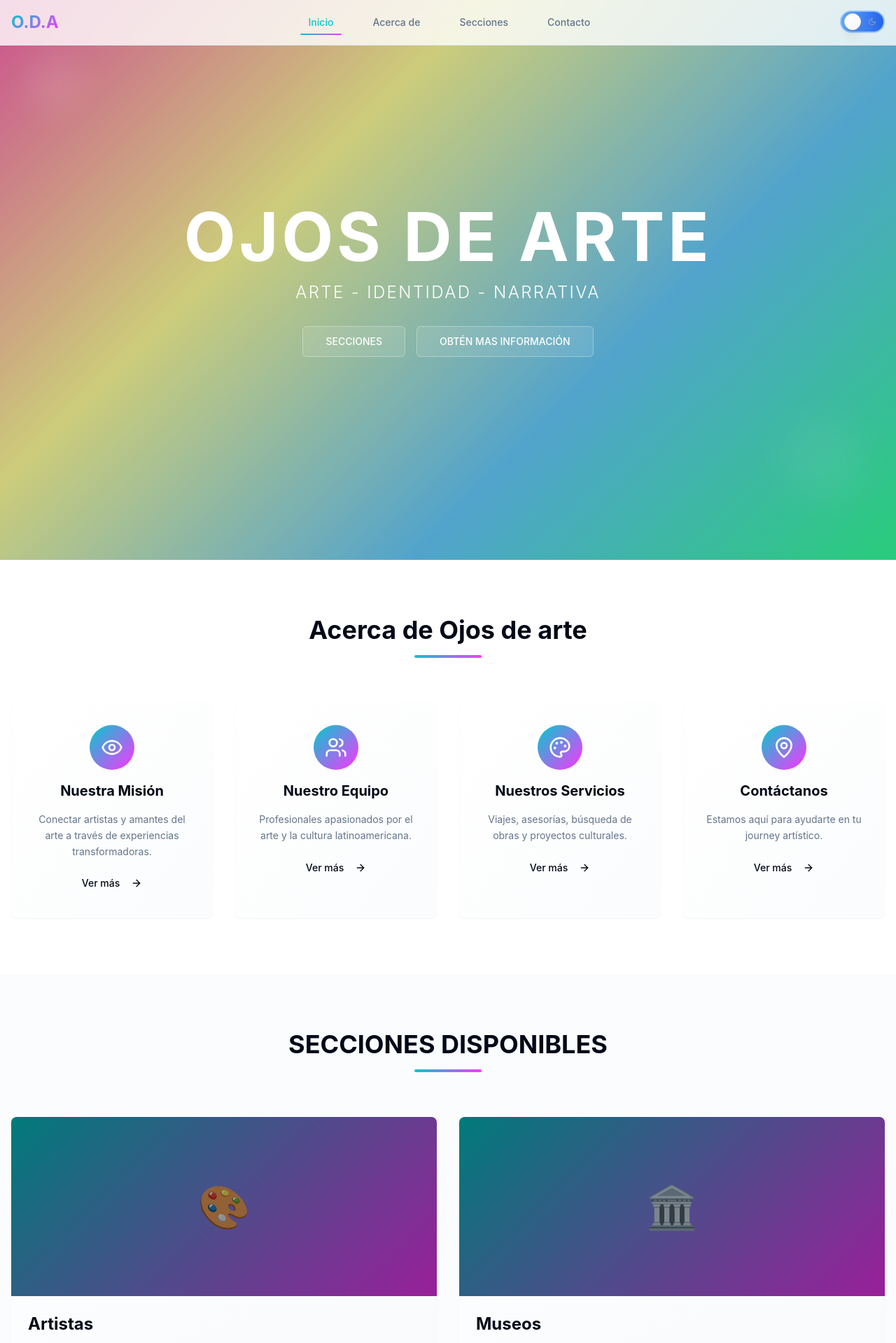
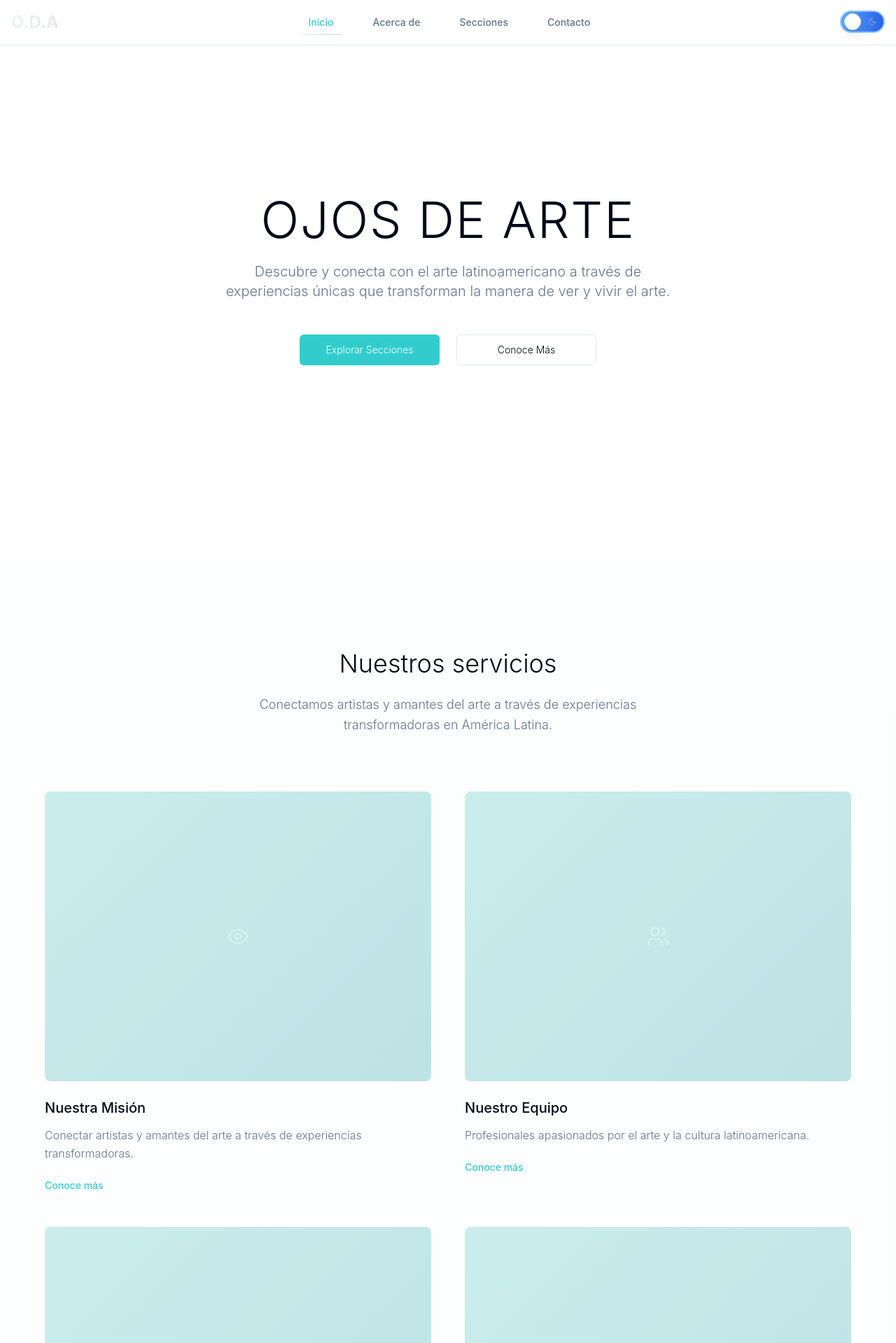
Before and after one commit to mateosp/mind-canvas-showcase, a React (Vite) app: page / in a window 1280 px wide. Shown: the top 1919 px of the page at 70% size. Built offline with nearby package versions, Linux system fonts and the light colour scheme.

Commit message:
Refactor: Minimalist design update
Update the website's design to a more minimalist aesthetic inspired by yonobi.com. This includes softening the color palette, implementing a sans-serif typography, and replicating the "our styles" section design for the "About Ojos de Arte" page.

```diff
--- a/src/index.css
+++ b/src/index.css
@@ -15,16 +15,16 @@
     --popover: 0 0% 100%;
     --popover-foreground: 222.2 84% 4.9%;
 
-    --primary: 180 100% 40%;
+    --primary: 180 60% 50%;
     --primary-foreground: 0 0% 100%;
 
-    --secondary: 210 40% 96.1%;
+    --secondary: 210 20% 98%;
     --secondary-foreground: 222.2 47.4% 11.2%;
 
-    --muted: 210 40% 96.1%;
+    --muted: 210 20% 98%;
     --muted-foreground: 215.4 16.3% 46.9%;
 
-    --accent: 300 100% 60%;
+    --accent: 300 40% 70%;
     --accent-foreground: 0 0% 100%;
 
     --destructive: 0 84.2% 60.2%;
@@ -34,10 +34,10 @@
     --input: 214.3 31.8% 91.4%;
     --ring: 180 100% 40%;
 
-    /* Art-inspired gradients */
-    --gradient-hero: linear-gradient(135deg, hsl(330 100% 70%), hsl(60 100% 80%), hsl(200 100% 70%), hsl(150 100% 60%));
-    --gradient-card: linear-gradient(135deg, hsl(180 100% 40%), hsl(300 100% 60%));
-    --gradient-accent: linear-gradient(45deg, hsl(330 100% 70%), hsl(60 100% 80%));
+    /* Soft gradients */
+    --gradient-hero: linear-gradient(135deg, hsl(200 30% 95%), hsl(220 30% 95%));
+    --gradient-card: linear-gradient(135deg, hsl(180 20% 95%), hsl(200 20% 90%));
+    --gradient-accent: linear-gradient(45deg, hsl(210 30% 95%), hsl(190 30% 95%));
 
     /* Shadows with artistic flair */
     --shadow-artistic: 0 20px 60px -10px hsl(180 100% 40% / 0.3);
@@ -76,16 +76,16 @@
     --popover: 222.2 84% 4.9%;
     --popover-foreground: 210 40% 98%;
 
-    --primary: 180 100% 50%;
+    --primary: 180 40% 60%;
     --primary-foreground: 0 0% 100%;
 
-    --secondary: 217.2 32.6% 17.5%;
+    --secondary: 217.2 20% 15%;
     --secondary-foreground: 210 40% 98%;
 
-    --muted: 217.2 32.6% 17.5%;
+    --muted: 217.2 20% 15%;
     --muted-foreground: 215 20.2% 65.1%;
 
-    --accent: 300 100% 70%;
+    --accent: 300 30% 70%;
     --accent-foreground: 0 0% 100%;
 
     --destructive: 0 62.8% 30.6%;
@@ -95,10 +95,10 @@
     --input: 217.2 32.6% 17.5%;
     --ring: 180 100% 50%;
 
-    /* Dark mode gradients */
-    --gradient-hero: linear-gradient(135deg, hsl(330 100% 50%), hsl(60 100% 60%), hsl(200 100% 50%), hsl(150 100% 40%));
-    --gradient-card: linear-gradient(135deg, hsl(180 100% 30%), hsl(300 100% 40%));
-    --gradient-accent: linear-gradient(45deg, hsl(330 100% 50%), hsl(60 100% 60%));
+    /* Dark mode soft gradients */
+    --gradient-hero: linear-gradient(135deg, hsl(220 20% 10%), hsl(200 20% 15%));
+    --gradient-card: linear-gradient(135deg, hsl(180 15% 20%), hsl(200 15% 25%));
+    --gradient-accent: linear-gradient(45deg, hsl(210 20% 20%), hsl(190 20% 25%));
 
     --shadow-artistic: 0 20px 60px -10px hsl(180 100% 50% / 0.4);
     --shadow-card: 0 10px 30px -5px hsl(0 0% 0% / 0.3);
@@ -120,7 +120,7 @@
 
   body {
     @apply bg-background text-foreground;
-    font-family: 'Inter', -apple-system, BlinkMacSystemFont, 'Segoe UI', sans-serif;
+    font-family: 'Inter', 'Helvetica Neue', 'Arial', sans-serif;
     scrollbar-width: none; /* Firefox */
     -ms-overflow-style: none; /* Internet Explorer 10+ */
   }
--- a/src/pages/Home.tsx
+++ b/src/pages/Home.tsx
@@ -62,91 +62,104 @@ export default function Home() {
       <Navbar />
 
       {/* Hero Section */}
-      <section className="relative min-h-screen flex items-center justify-center bg-gradient-hero text-white overflow-hidden">
-        <div className="absolute inset-0 bg-black/20"></div>
-        <div className="relative z-10 text-center space-y-8 px-4">
-          <div className="space-y-4 animate-fade-in">
-            <h1 className="text-6xl md:text-8xl font-bold tracking-wider">
+      <section className="relative min-h-screen flex items-center justify-center bg-background text-foreground">
+        <div className="relative z-10 text-center space-y-12 px-4 max-w-4xl mx-auto">
+          <div className="space-y-6 animate-fade-in">
+            <h1 className="text-5xl md:text-7xl font-light tracking-wide text-foreground">
               OJOS DE ARTE
             </h1>
-            <p className="text-xl md:text-2xl font-light tracking-widest">
-              ARTE - IDENTIDAD - NARRATIVA
+            <p className="text-lg md:text-xl font-light text-muted-foreground max-w-2xl mx-auto leading-relaxed">
+              Descubre y conecta con el arte latinoamericano a través de experiencias únicas que transforman la manera de ver y vivir el arte.
             </p>
           </div>
 
-          <div className="flex flex-col sm:flex-row gap-4 justify-center items-center animate-scale-in">
+          <div className="flex flex-col sm:flex-row gap-6 justify-center items-center animate-scale-in">
             <Link to="/sections">
-              <Button size="lg" variant="outline" className="bg-white/10 border-white/30 text-white hover:bg-white/20 backdrop-blur-sm">
-                SECCIONES
+              <Button size="lg" variant="default" className="min-w-[200px] font-light">
+                Explorar Secciones
               </Button>
             </Link>
             <Link to="/about">
-              <Button size="lg" variant="outline" className="bg-white/10 border-white/30 text-white hover:bg-white/20 backdrop-blur-sm">
-                OBTÉN MAS INFORMACIÓN
+              <Button size="lg" variant="outline" className="min-w-[200px] font-light">
+                Conoce Más
               </Button>
             </Link>
           </div>
         </div>
-
-        {/* Floating elements */}
-        <div className="absolute top-20 left-10 w-20 h-20 bg-white/10 rounded-full blur-xl animate-pulse"></div>
-        <div className="absolute bottom-20 right-10 w-32 h-32 bg-white/10 rounded-full blur-xl animate-pulse delay-1000"></div>
       </section>
 
-      {/* About Section */}
-      <section className="py-20 bg-background">
+      {/* About Section - Inspired by Yonobi "Our studios" */}
+      <section className="py-32 bg-muted/30">
         <div className="container mx-auto px-4">
-          <div className="text-center mb-16">
-            <h2 className="text-4xl font-bold mb-4">Acerca de Ojos de arte</h2>
-            <div className="w-24 h-1 bg-gradient-card mx-auto rounded-full"></div>
+          <div className="text-center mb-20">
+            <h2 className="text-3xl md:text-4xl font-light mb-6 text-foreground">Nuestros servicios</h2>
+            <p className="text-lg text-muted-foreground max-w-2xl mx-auto font-light leading-relaxed">
+              Conectamos artistas y amantes del arte a través de experiencias transformadoras en América Latina.
+            </p>
           </div>
 
-          <div className="grid grid-cols-1 md:grid-cols-2 lg:grid-cols-4 gap-8">
+          <div className="grid grid-cols-1 md:grid-cols-2 gap-12 max-w-6xl mx-auto">
             {aboutSections.map((section, index) => (
-              <Card key={index} className="group hover:shadow-artistic transition-all duration-300 hover:scale-105 border-none bg-gradient-to-br from-card to-muted/30">
-                <CardContent className="p-8 text-center space-y-4">
-                  <div className="w-16 h-16 mx-auto rounded-full bg-gradient-card flex items-center justify-center text-white group-hover:scale-110 transition-transform duration-300">
+              <div key={index} className="group cursor-pointer">
+                <div className="aspect-[4/3] bg-gradient-card rounded-lg mb-6 overflow-hidden relative">
+                  <div className="absolute inset-0 flex items-center justify-center text-6xl text-white/80">
                     {section.icon}
                   </div>
-                  <h3 className="text-xl font-bold">{section.title}</h3>
-                  <p className="text-muted-foreground text-sm leading-relaxed">
+                  <div className="absolute inset-0 bg-primary/20 group-hover:bg-primary/10 transition-all duration-500"></div>
+                </div>
+                <div className="space-y-3">
+                  <h3 className="text-xl font-medium text-foreground group-hover:text-primary transition-colors duration-300">
+                    {section.title}
+                  </h3>
+                  <p className="text-muted-foreground font-light leading-relaxed">
                     {section.description}
                   </p>
-                  <Button variant="ghost" size="sm" className="mt-4 group-hover:text-primary">
-                    Ver más <ArrowRight className="ml-2 h-4 w-4" />
-                  </Button>
-                </CardContent>
-              </Card>
+                  <div className="pt-2">
+                    <span className="text-sm text-primary font-medium group-hover:underline">
+                      Conoce más
+                    </span>
+                  </div>
+                </div>
+              </div>
             ))}
           </div>
         </div>
       </section>
 
       {/* Available Sections */}
-      <section className="py-20 bg-muted/30">
+      <section className="py-32 bg-background">
         <div className="container mx-auto px-4">
-          <div className="text-center mb-16">
-            <h2 className="text-4xl font-bold mb-4">SECCIONES DISPONIBLES</h2>
-            <div className="w-24 h-1 bg-gradient-card mx-auto rounded-full"></div>
+          <div className="text-center mb-20">
+            <h2 className="text-3xl md:text-4xl font-light mb-6">Nuestras secciones</h2>
+            <p className="text-lg text-muted-foreground max-w-2xl mx-auto font-light leading-relaxed">
+              Explora nuestro contenido especializado en arte, cultura y creatividad latinoamericana.
+            </p>
           </div>
 
-          <div className="grid grid-cols-1 md:grid-cols-2 gap-8">
+          <div className="grid grid-cols-1 md:grid-cols-2 gap-12 max-w-6xl mx-auto">
             {availableSections.map((section, index) => (
-              <Link key={index} to={section.href}>
-                <Card className="group overflow-hidden hover:shadow-artistic transition-all duration-500 hover:scale-[1.02] border-none bg-gradient-to-br from-card to-muted/50">
-                  <div className="relative h-64 bg-gradient-card flex items-center justify-center text-6xl">
-                    {section.image}
-                    <div className="absolute inset-0 bg-black/40 group-hover:bg-black/20 transition-colors duration-300"></div>
+              <Link key={index} to={section.href} className="group block">
+                <div className="space-y-6">
+                  <div className="aspect-[4/3] bg-muted rounded-lg overflow-hidden relative">
+                    <div className="absolute inset-0 flex items-center justify-center text-6xl">
+                      {section.image}
+                    </div>
+                    <div className="absolute inset-0 bg-primary/5 group-hover:bg-primary/10 transition-all duration-500"></div>
                   </div>
-                  <CardContent className="p-6">
-                    <h3 className="text-2xl font-bold mb-2 group-hover:text-primary transition-colors">
+                  <div className="space-y-3">
+                    <h3 className="text-xl font-medium text-foreground group-hover:text-primary transition-colors duration-300">
                       {section.title}
                     </h3>
-                    <p className="text-muted-foreground group-hover:text-foreground transition-colors">
+                    <p className="text-muted-foreground font-light leading-relaxed">
                       {section.description}
                     </p>
-                  </CardContent>
-                </Card>
+                    <div className="pt-2">
+                      <span className="text-sm text-primary font-medium group-hover:underline">
+                        Explorar sección
+                      </span>
+                    </div>
+                  </div>
+                </div>
               </Link>
             ))}
           </div>
```
